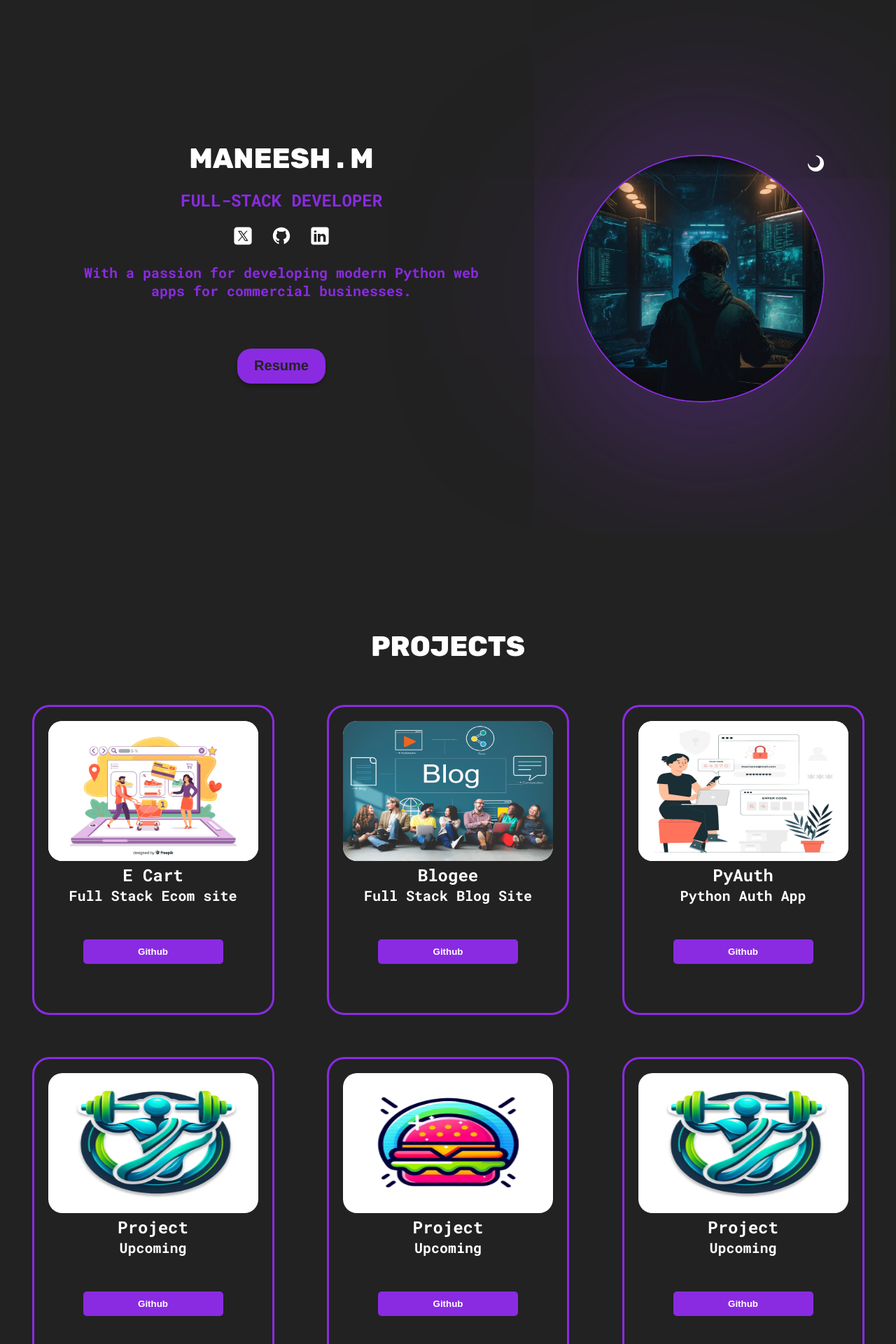
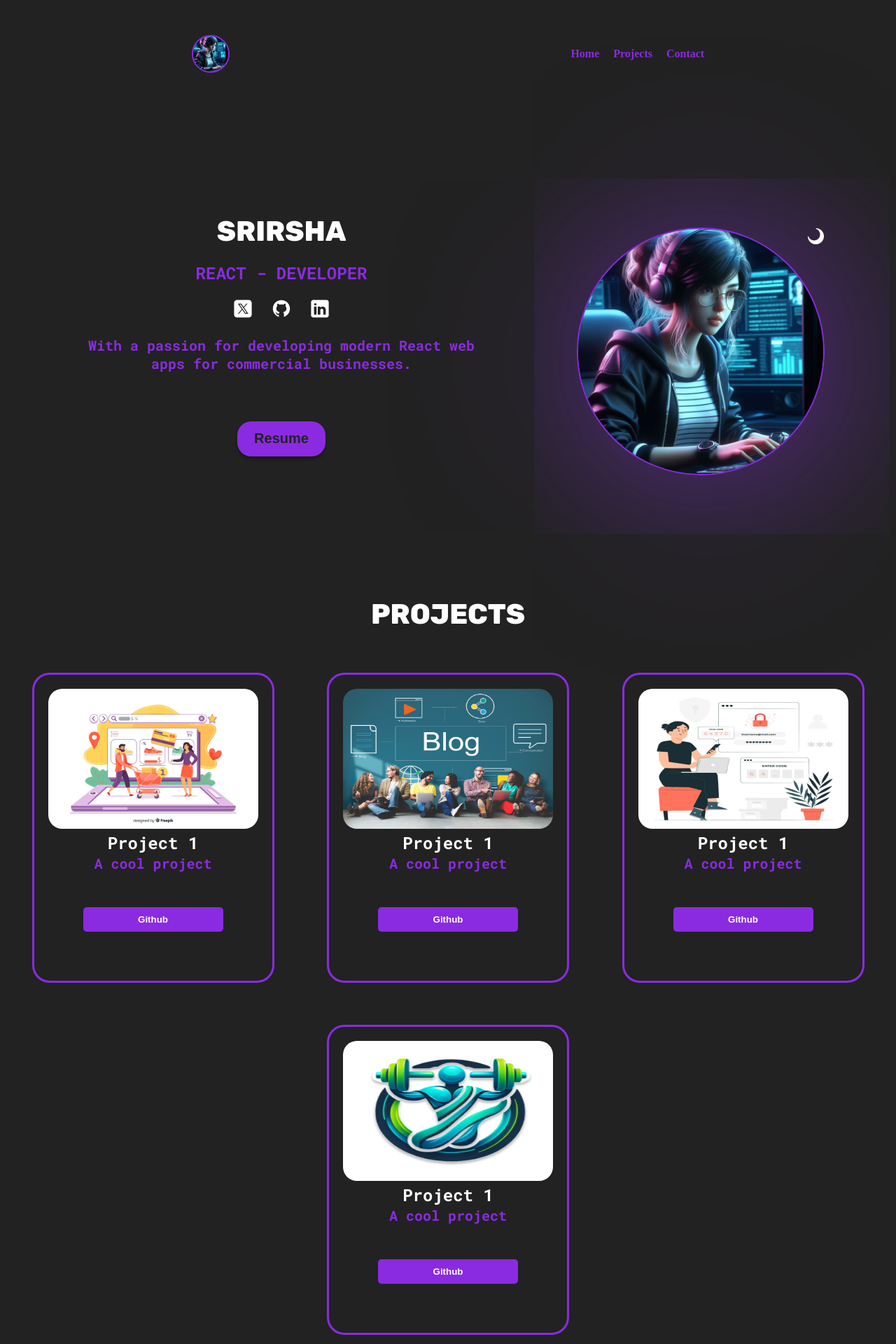
Before and after one commit to abinjustinkumaravel/Modern_recat_portfolio, a React (Vite) app: page / in a window 1280 px wide. Shown: the top 1920 px of the page at 70% size. Built offline with nearby package versions, Linux system fonts and the light colour scheme.

Commit message:
project started

```diff
--- a/package.json
+++ b/package.json
@@ -11,7 +11,8 @@
   },
   "dependencies": {
     "react": "^18.2.0",
-    "react-dom": "^18.2.0"
+    "react-dom": "^18.2.0",
+    "react-router-dom": "^6.26.2"
   },
   "devDependencies": {
     "@types/react": "^18.2.66",
--- a/src/App.jsx
+++ b/src/App.jsx
@@ -1,6 +1,7 @@
 import './App.css';
 import Contact from './sections/Contact/Contact';
 import Footer from './sections/Footer/Footer';
+import Header from './sections/Header/Header';
 import Hero from './sections/Hero/Hero';
 import Projects from './sections/Projects/Projects';
 import Skills from './sections/Skills/Skills';
@@ -8,6 +9,7 @@ import Skills from './sections/Skills/Skills';
 function App() {
   return (
     <>
+      <Header />
       <Hero />
       <Projects />
       <Skills />
--- a/src/sections/Contact/Contact.jsx
+++ b/src/sections/Contact/Contact.jsx
@@ -13,7 +13,7 @@ function Contact() {
         </div>
         <div className={styles.card}>
 
-          <p><a href="https://www.linkedin.com/in/maneesh63/">LinkedIn</a></p>
+          <p><a href="https://www.linkedin.com/">LinkedIn</a></p>
 
         </div>
       </div>
--- a/src/sections/Footer/Footer.jsx
+++ b/src/sections/Footer/Footer.jsx
@@ -4,7 +4,7 @@ function Footer() {
   return (
     <section id="footer" className={styles.container}>
       <p>
-        &copy; 2024 Maneesh M. <br />
+        &copy; 2024 Sirisha. <br />
         All rights reserved.
       </p>
     </section>
--- /dev/null
+++ b/src/sections/Header/Header.jsx
@@ -0,0 +1,19 @@
+import styles from './HeaderStyles.module.css';
+import Logo from '../../assets/logo.jpeg'
+
+function Header() {
+  return (
+    <section className={styles.container}>
+    <nav>
+      <img src={Logo} alt="" />
+      <ul>
+        <li> <a href="/">Home</a></li>
+        <li> <a href="#projects">Projects</a></li>
+        <li> <a href="#contact">Contact</a></li>
+      </ul>
+    </nav>
+    </section>
+  );
+}
+
+export default Header;
--- /dev/null
+++ b/src/sections/Header/HeaderStyles.module.css
@@ -0,0 +1,42 @@
+.container {
+  text-align: center;
+  margin: 50px;
+  p {
+    font-size: 16px;
+    color: var(--footer-text-color);
+  }
+
+  nav img{
+    width: 50px;
+    height: 50px;
+    border-radius: 100%;
+    border:2px solid blueviolet;
+
+  }
+
+  nav{
+    display: flex;
+    width: 100%;
+    background-color: rgba(0, 0, 0, 0);
+    justify-content: space-around;
+    align-items: center;
+  }
+
+  nav ul{
+    display: flex;
+    gap: 20px;
+  }
+
+  nav li{
+    list-style: none;
+  }
+
+  nav a{
+    text-decoration: none;
+    color: blueviolet;
+    font-weight: bold;
+
+
+  }
+
+}
--- a/src/sections/Hero/Hero.jsx
+++ b/src/sections/Hero/Hero.jsx
@@ -1,5 +1,5 @@
 import styles from './HeroStyles.module.css';
-import heroImg from '../../assets/Design uten navn.jpeg';
+import heroImg from '../../assets/logo.jpeg';
 import sun from '../../assets/sun.svg';
 import moon from '../../assets/moon.svg';
 import twitterLight from '../../assets/twitter-light.svg';
@@ -36,25 +36,25 @@ function Hero() {
       </div>
       <div className={styles.info}>
         <h1>
-          Maneesh . M
+          Srirsha
         </h1>
-        <h2>Full-stack Developer</h2>
+        <h2>React - Developer</h2>
         <span>
           <a href="https://twitter.com/" target="_blank">
             <img src={twitterIcon} alt="Twitter icon" />
           </a>
-          <a href="https://github.com/Maneesh63" target="_blank">
+          <a href="https://github.com/" target="_blank">
             <img src={githubIcon} alt="Github icon" />
           </a>
-          <a href="https://www.linkedin.com/in/maneesh63/" target="_blank">
+          <a href="https://www.linkedin.com/" target="_blank">
             <img src={linkedinIcon} alt="Linkedin icon" />
           </a>
         </span>
         <p className={styles.description}>
-          With a passion for developing modern Python web apps for commercial
+          With a passion for developing modern React web apps for commercial
           businesses.
         </p>
-        <a href={CV} download>
+        <a href="#" download>
           <button className="hover">Resume</button>
         </a>
       </div>
--- a/src/sections/Hero/HeroStyles.module.css
+++ b/src/sections/Hero/HeroStyles.module.css
@@ -4,7 +4,7 @@
   justify-content: center;
   gap: 20px;
   text-align: center;
-  height: 100dvh;
+  height: 50dvh;
   min-height: 500px;
 
   .hero {
--- /dev/null
+++ b/src/sections/PageNotFound/PageNotFound.module.css
@@ -0,0 +1,7 @@
+.container {
+  text-align: center;
+  p {
+    font-size: 16px;
+    color: var(--footer-text-color);
+  }
+}
--- a/src/sections/Projects/Projects.jsx
+++ b/src/sections/Projects/Projects.jsx
@@ -1,68 +1,26 @@
 import styles from './ProjectsStyles.module.css';
-import viberr from '../../assets/viberr.png';
-import freshBurger from '../../assets/fresh-burger.png';
-import hipsster from '../../assets/hipsster.png';
 import fitLift from '../../assets/fitlift.png';
 import ProjectCard from '../../common/ProjectCard';
 import AUTH from '../../assets/AUTH.jpeg';
 import Blog from "../../assets/BLOG.jpeg";
 import ECOM from "../../assets/ECOM.jpeg";
 
+
+const projects = [
+  { src: ECOM, link1: '#', h3:"Project 1", p: 'A cool project',},
+  { src: Blog, link1: '#', h3:"Project 1", p: 'A cool project',},
+  { src: AUTH, link1: '#', h3:"Project 1", p: 'A cool project',},
+  { src: fitLift, link1: '#', h3:"Project 1", p: 'A cool project',},
+];
+
 function Projects() {
   return (
     <section id="projects" className={styles.container}>
       <h1 className="sectionTitle">Projects</h1>
       <div className={styles.projectsContainer}>
-        <ProjectCard
-          src={ECOM}
-          link11="https://github.com/Maneesh63/Ecommerce-Website-With-Django"
-          h3="E Cart"
-          p="Full Stack Ecom site"
-        />
-        <ProjectCard
-          src={Blog}
-          link1="https://github.com/Maneesh63/Djnago-Blog-Website"
-          h3="Blogee"
-          p="Full Stack Blog Site"
-        />
-        <ProjectCard
-          src={AUTH}
-          link1="https://github.com/Maneesh63/Authentication-system-with-Django"
-          h3="PyAuth"
-          p="Python Auth App"
-        />
-        <ProjectCard
-          src={fitLift}
-          link1="https://github.com/"
-          h3="Project"
-          p="Upcoming"
-        />
-          <ProjectCard
-          src={freshBurger}
-          link1="https://github.com/"
-          h3="Project"
-          p="Upcoming"
-        />
-          <ProjectCard
-          src={fitLift}
-          link1="https://github.com/"
-          h3="Project"
-          p="Upcoming"
-        />
-          <ProjectCard
-          src={freshBurger}
-          link1="https://github.com/"
-          h3="Project"
-          p="Upcoming"
-        />
-          <ProjectCard
-          src={fitLift}
-          link1="https://github.com/"
-          h3="Project"
-          p="Upcoming"
-        />
-
-
+          {projects.map((project, index) => (
+            <ProjectCard key={index} {...project} />
+          ))}
       </div>
     </section>
   );
--- a/src/sections/Projects/ProjectsStyles.module.css
+++ b/src/sections/Projects/ProjectsStyles.module.css
@@ -22,6 +22,11 @@
     border-radius: 25px;
 
   }
+
+  section p{
+    color: blueviolet;
+  }
+
 
   section:hover{
     transform: scale(1.05);
```
Also changed, not shown: src/sections/PageNotFound/PageNotFound.jsx (added, +10 -0 lines), src/assets/logo.jpeg (added), 1 other file (tests, documents, lock files or other folders).
